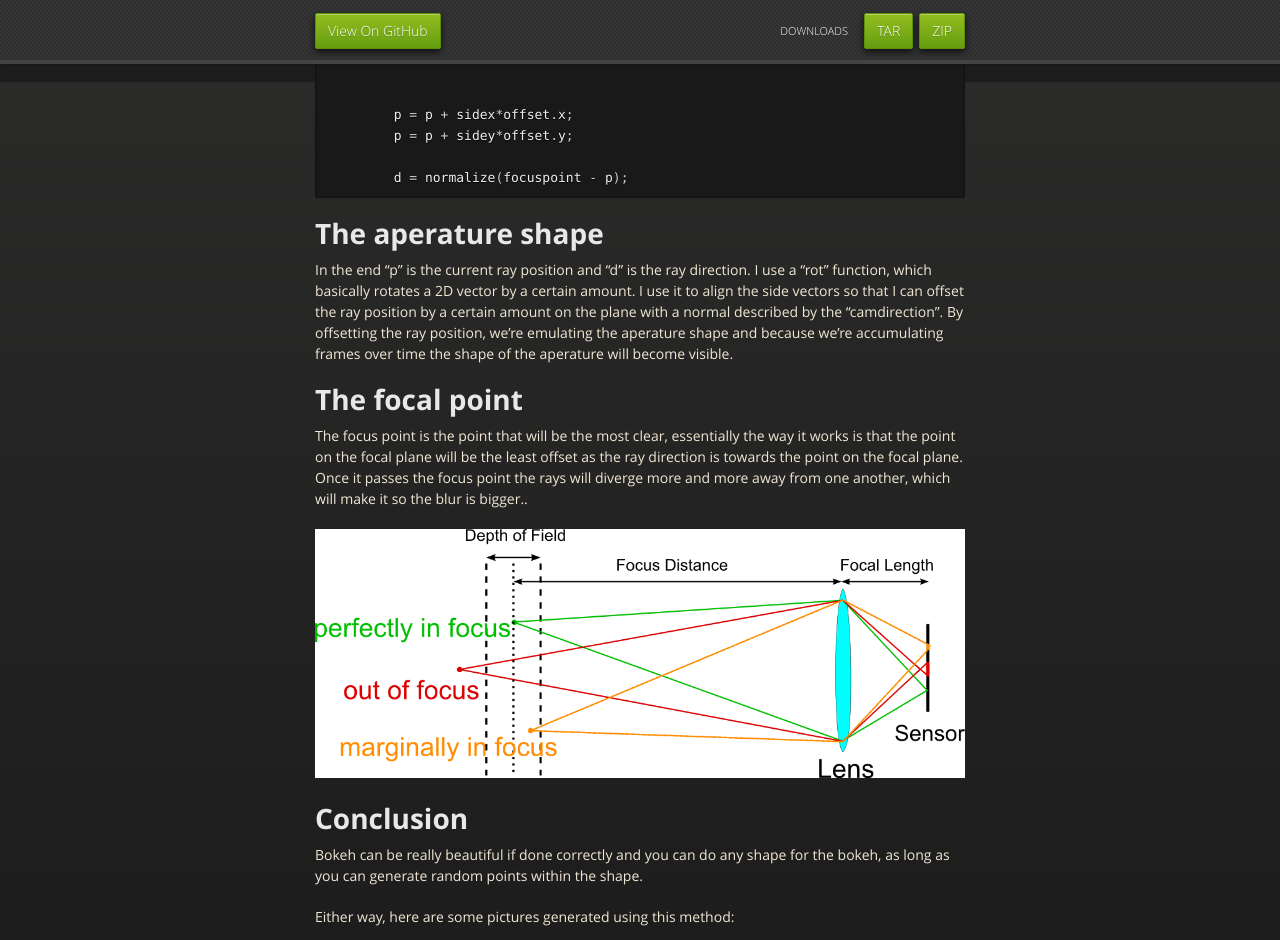
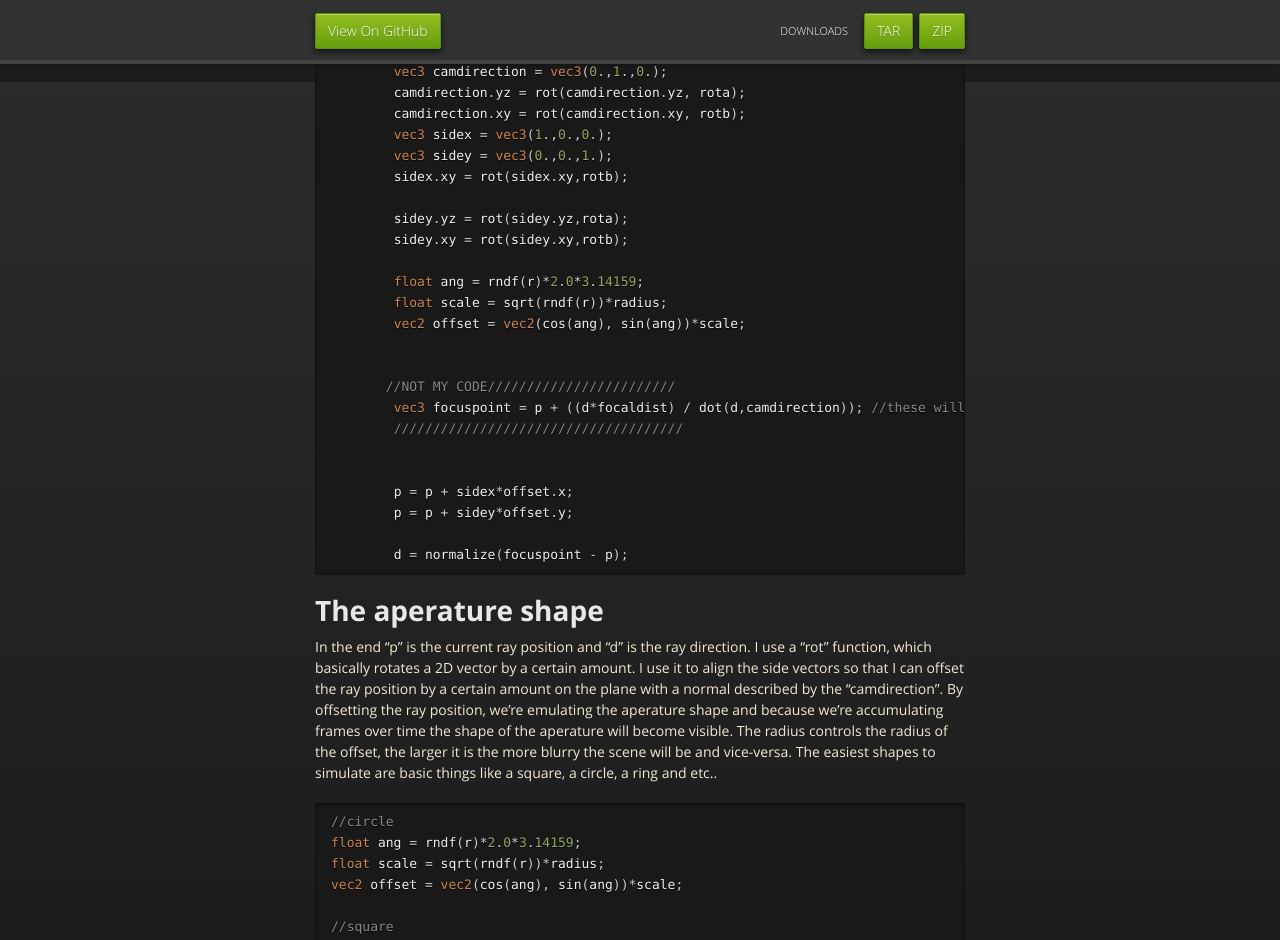
Before and after one commit to NamelessCoding/NamelessCoding.github.io, a Jekyll site: the page built from bokeh.md, in a window 1280 px wide and 1400 px high, scrolled down 818 px. Shown: the top 940 px of the window. Built offline with Jekyll 4.4.1, drawn with Linux system fonts in a browser that asks for light colours; our own code applies the rules of GitHub Pages for plain Markdown files; some of the changed text lies outside the part shown; grey boxes are pictures that could not be loaded.

Commit message:
Update bokeh.md

````diff
--- a/bokeh.md
+++ b/bokeh.md
@@ -1,6 +1,9 @@
 ## Bokeh effect
 
-The bokeh effect is fairly simple to implement, what we're trying to do is to model the aperature shape as well as the focal plane.
+The usual rendering mimics a pinhole camera, which is essentially just a box with a small hole through which photons travel. A perfect pinhole camera cannot exist, as the hole needs to have the same radius as a photon. On the other side if we want proper bokeh, then we need to approximate a lens with an aperature shape.
+
+The aperature shape is essentially the shape that the camera lens has, which determines what the bokeh shape will be:
+![Octocat](https://github.com/NamelessCoding/NamelessCoding.github.io/blob/main/assets/images/external-content.duckduckgo.com.jpg?raw=true)
 
 # **The code**
 ```glsl
@@ -37,17 +39,32 @@
 # **The aperature shape**
 In the end "p" is the current ray position and "d" is the ray direction. I use a "rot" function, which basically rotates a 2D vector by a certain amount. I use it
 to align the side vectors so that I can offset the ray position by a certain amount on the plane with a normal described by the "camdirection". By offsetting the ray
-position, we're emulating the aperature shape and because we're accumulating frames over time the shape of the aperature will become visible.
+position, we're emulating the aperature shape and because we're accumulating frames over time the shape of the aperature will become visible. The radius controls the radius of the offset, the larger it is the more blurry the scene will be and vice-versa. The easiest shapes to simulate are basic things like a square, a circle, a ring and etc..
+
+```glsl
+//circle
+float ang = rndf(r)*2.0*3.14159;
+float scale = sqrt(rndf(r))*radius;
+vec2 offset = vec2(cos(ang), sin(ang))*scale;
+
+//square
+vec2 offset = (vec2(rndf(r), rndf(r))*2.0-1.0)*radius;
+
+//ring
+float ang = rndf(r)*2.0*3.14159;
+vec2 offset = vec2(cos(ang), sin(ang))*radius;
+```
+However some other shapes like a star, might be more difficult. One method would be to generate random points in a square and using an SDF to see if the point is within the specified shape, if it isn't, generate a new point until it ends up inside the shape. That, or you could use the distance to offset the position towards the center.
 
 # **The focal point**
-The focus point is the point that will be the most clear, essentially the way it works is that the point on the focal plane will be the least offset as the ray direction is towards the point on the focal plane. Once it passes the focus point the rays will diverge more and more away from one another, which will make it so the blur is bigger..
+The focus point is the point that will be the most clear and the further away from that point the ray is, the blurrier it result will be! The "focaldist" variable determines the distance from the camera, to the focus point. At the focus point, the rays are the least divergent from one another, thus the differences between each ray position is perfectly adjusted for the image to be clear.
 
 ![Octocat](https://github.com/NamelessCoding/NamelessCoding.github.io/blob/main/assets/images/external-content.duckduckgo.com.png?raw=true)
 
 # **Conclusion**
 Bokeh can be really beautiful if done correctly and you can do any shape for the bokeh, as long as you can generate random points within the shape.
 
-Either way, here are some pictures generated using this method:
+Either way, here are some pictures generated using bokeh:
 
 ![Octocat](https://github.com/NamelessCoding/NamelessCoding.github.io/blob/main/assets/images/dfsg.png?raw=true)
 ![Octocat](https://github.com/NamelessCoding/NamelessCoding.github.io/blob/main/assets/images/374c2d_9418ea138ccd46fab18bdc5d1cbbe9e5~mv2.webp?raw=true)
````
Also changed, not shown: other parts of bokeh.md (+0 -1 lines).
